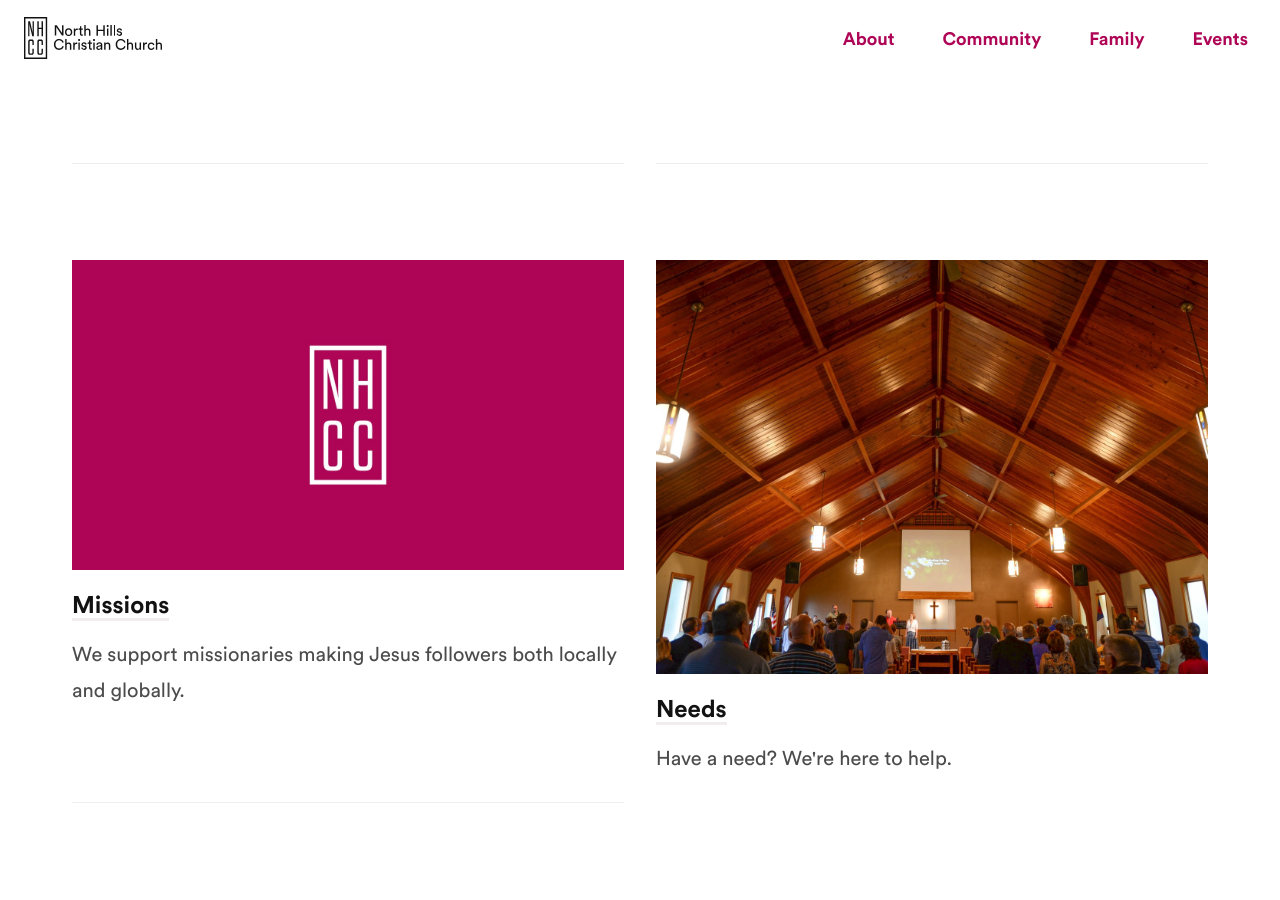
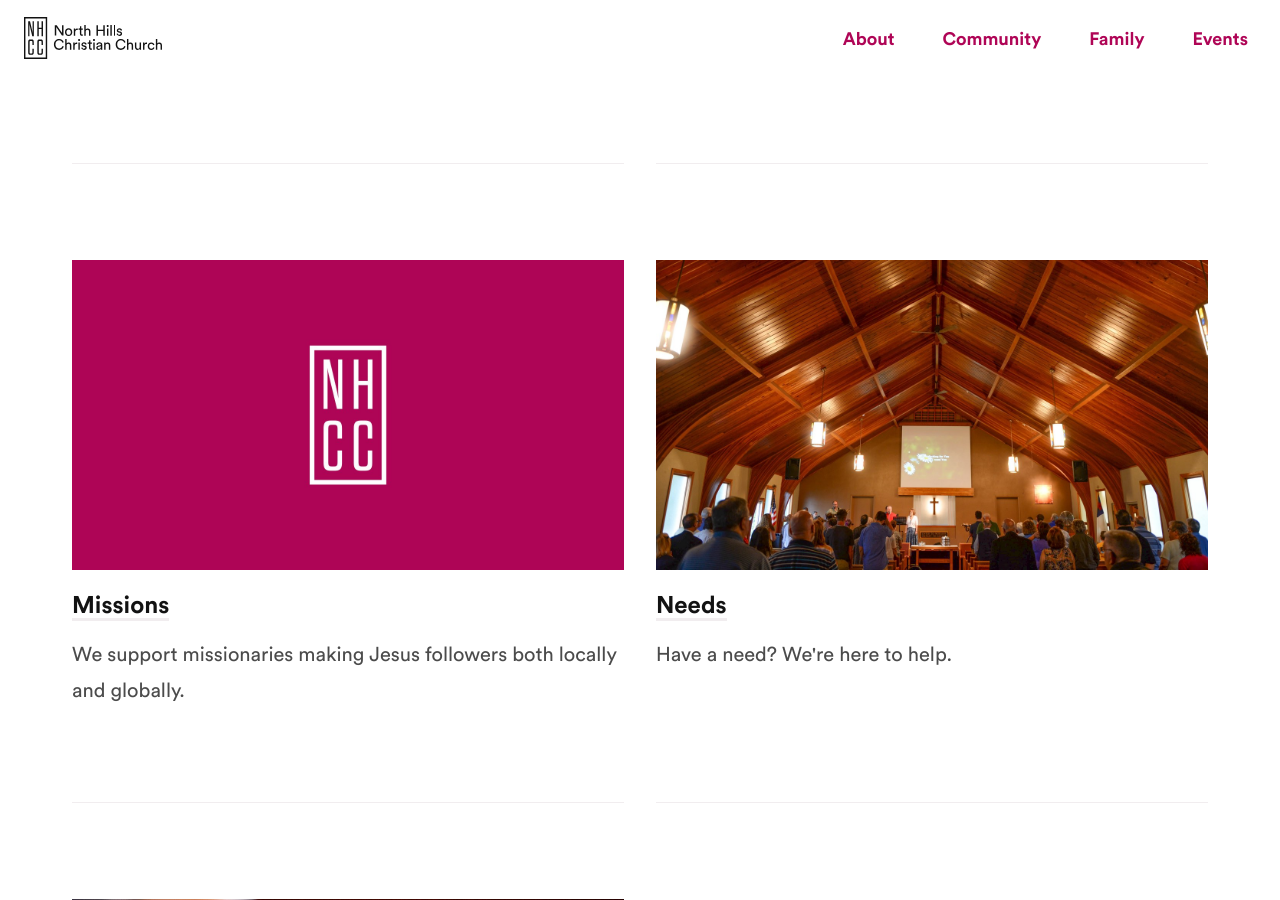
Before and after one commit to kevinrupert/nhcc-web-production, a Jekyll site: the page built from community.md, in a window 1280 px wide and 900 px high, scrolled down 723 px. Built offline with Jekyll 4.4.1, drawn with Linux system fonts in a browser that asks for light colours; comment, search, counter and statistics services are not loaded.

Commit message:
Updated Community

```diff
--- a/community.md
+++ b/community.md
@@ -12,7 +12,7 @@
   globally.
 Missions image: "/uploads/place-holder.jpg"
 Needs headline: Have a need? We're here to help.
-Needs image: "/uploads/about-hero-2.jpg"
+Needs image: "/uploads/needs-hero.jpg"
 Give headline: Our church relies on the generosity of donors to fulfill the mission
   of making Jesus followers of the whole family.
 Give image: "/uploads/give-hero.jpg"
```
